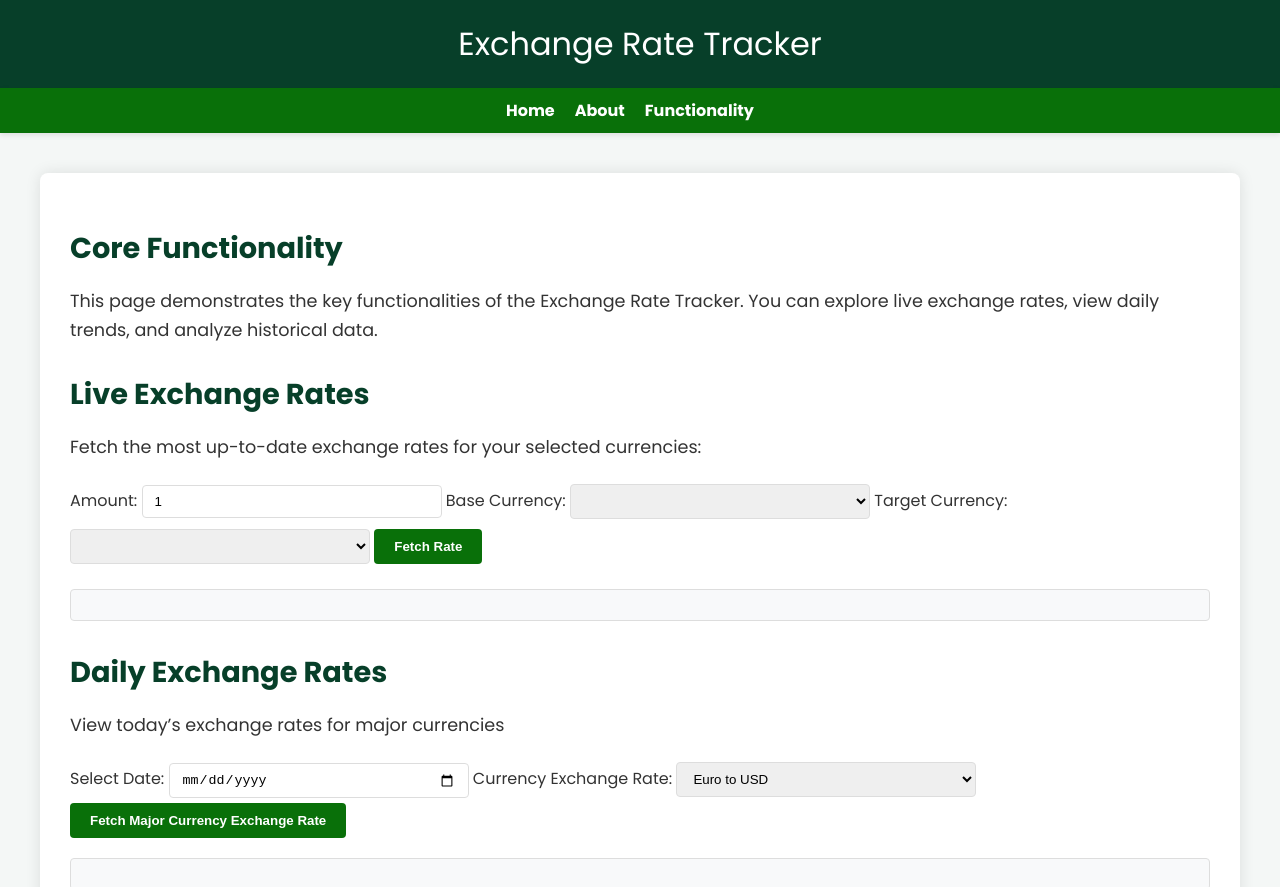
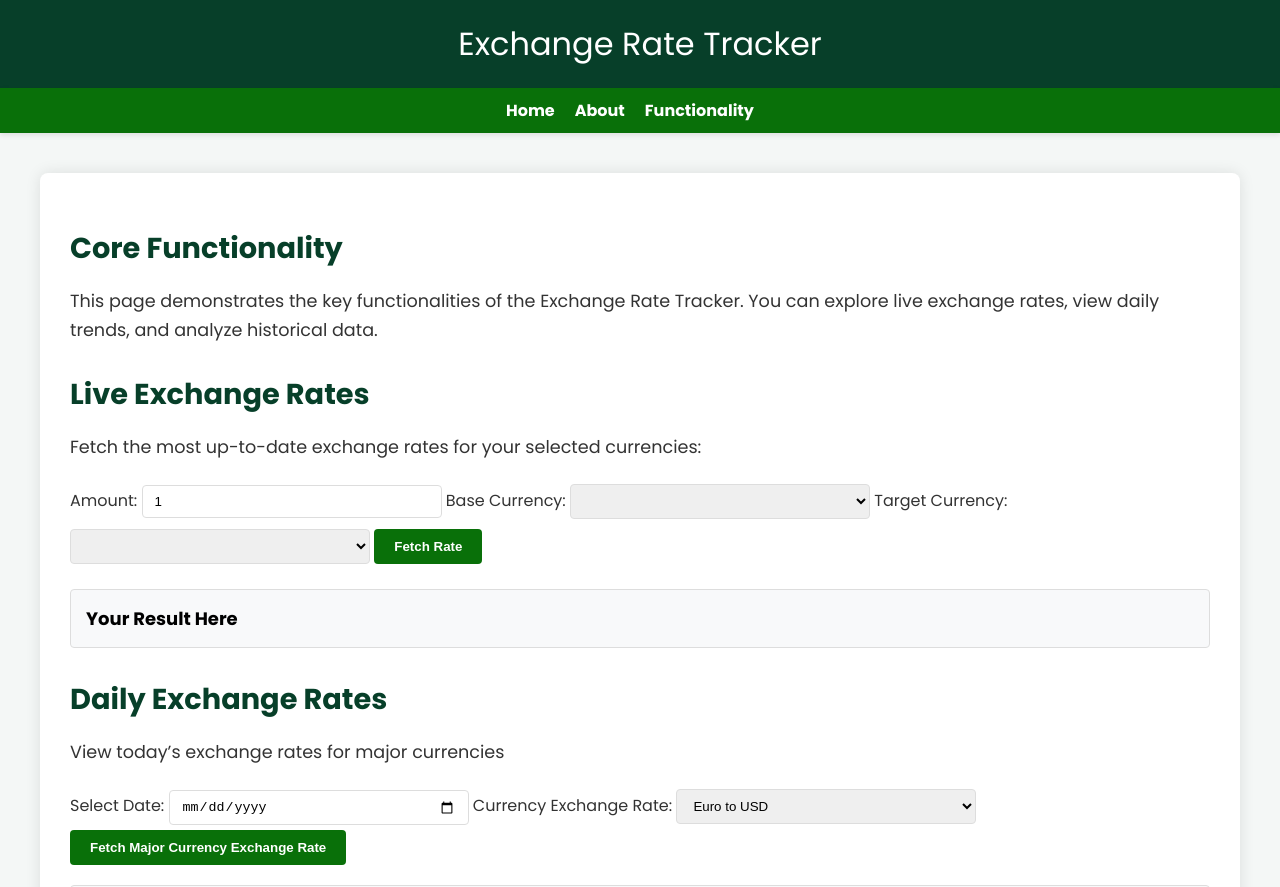
Before and after one commit to loconick/377-Final-Group-Project, a website with bundled scripts: page functionality.html in a window 1280 px wide. Shown: the top 887 px of the page. Built offline with nearby package versions, Linux system fonts and the light colour scheme; no server answers; a web font is replaced by a local one.

Commit message:
Update functionality.html

```diff
--- a/functionality.html
+++ b/functionality.html
@@ -48,7 +48,7 @@
 
       <button onclick="convertCurrency()">Fetch Rate</button>
 
-      <h2 id="result" style="opacity: 1 !important; color: black; font-size: 18px;"></h2>
+      <h2 id="result" style="color: black; font-size: 18px; display: block; visibility: visible; opacity: 1; background-color: #f8f9fa; border: 1px solid #ddd; margin-top: 20px; padding: 15px; border-radius: 4px;">Your Result Here</h2>
 
       <!-- Link to JavaScript File -->
 
```
